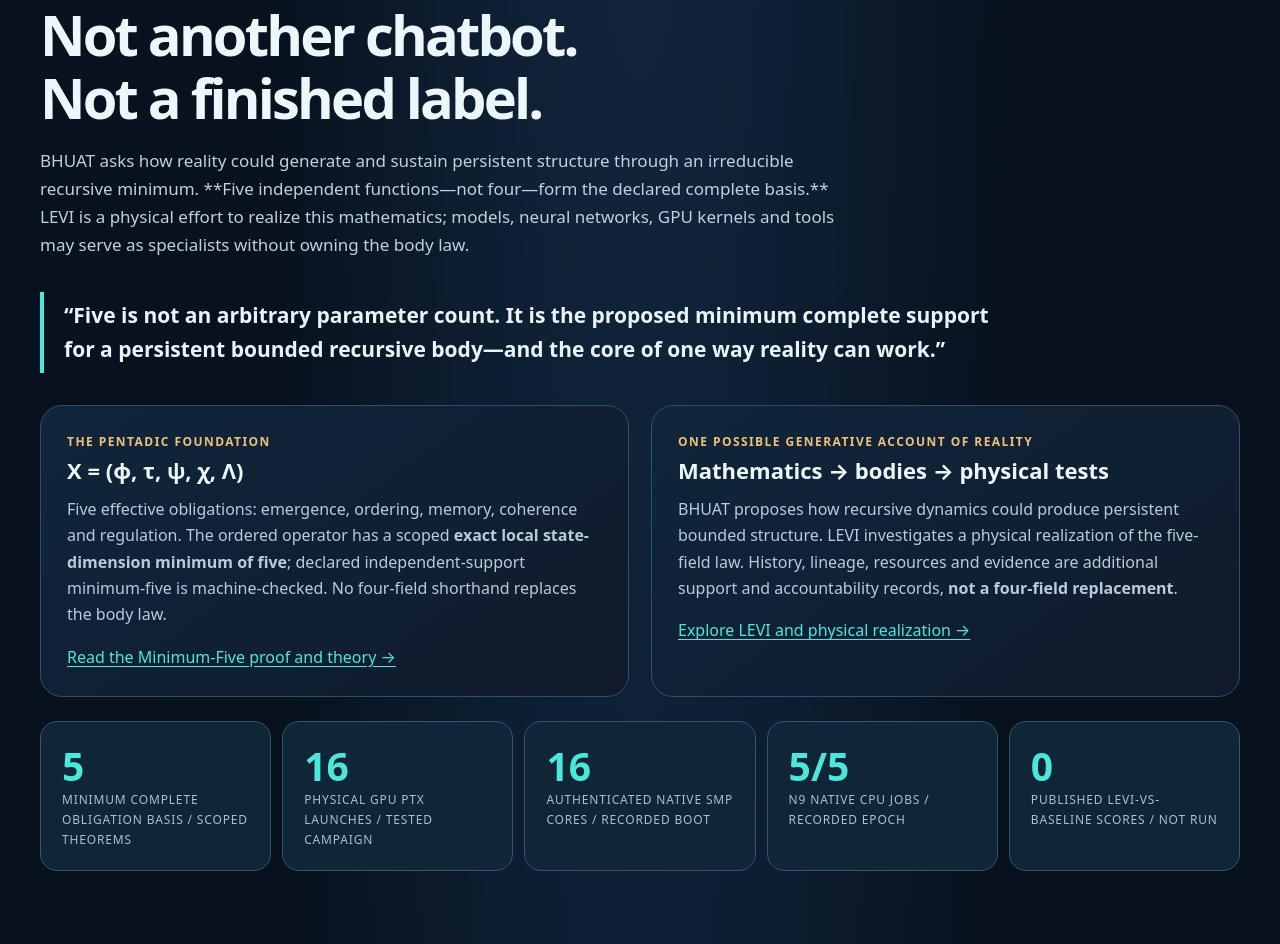
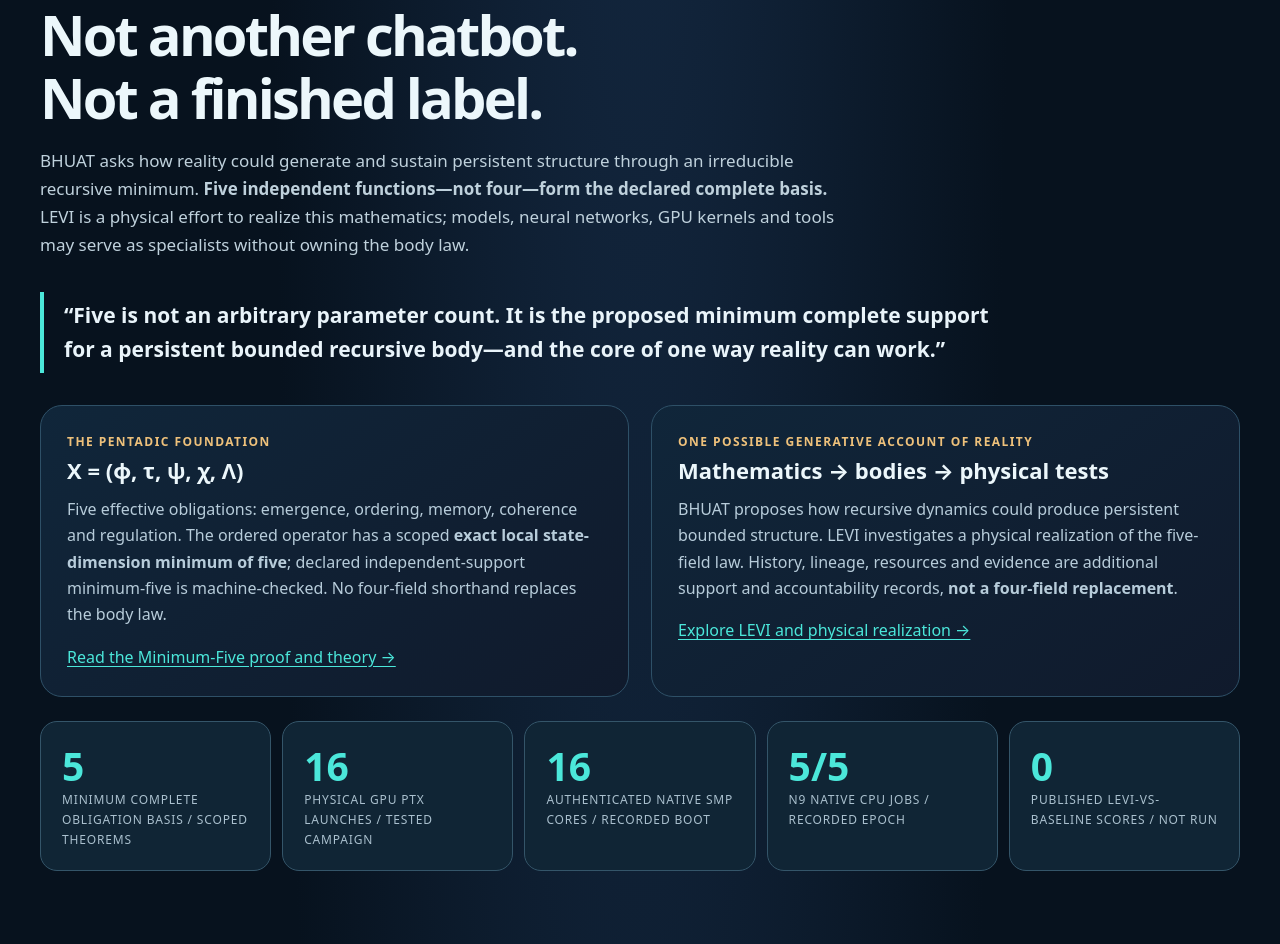
Before and after one commit to K-haotic/K-haotic, a plain HTML site: page docs/index.html in a window 1280 px wide. Shown: the part 1227-2171 px from the top of the page. Drawn offline with Linux system fonts and the light colour scheme.

Commit message:
fix(pages): render Minimum Five emphasis as valid HTML

```diff
--- a/docs/index.html
+++ b/docs/index.html
@@ -162,7 +162,7 @@ footer strong{color:#e7f9fc}
 <div class="shell">
 <p class="kicker">01 / The thesis</p>
 <h2 class="section-title">Not another chatbot.<br>Not a finished label.</h2>
-<p class="section-intro">BHUAT asks how reality could generate and sustain persistent structure through an irreducible recursive minimum. **Five independent functions—not four—form the declared complete basis.** LEVI is a physical effort to realize this mathematics; models, neural networks, GPU kernels and tools may serve as specialists without owning the body law.</p>
+<p class="section-intro">BHUAT asks how reality could generate and sustain persistent structure through an irreducible recursive minimum. <strong>Five independent functions—not four—form the declared complete basis.</strong> LEVI is a physical effort to realize this mathematics; models, neural networks, GPU kernels and tools may serve as specialists without owning the body law.</p>
 <div class="quote">“Five is not an arbitrary parameter count. It is the proposed minimum complete support for a persistent bounded recursive body—and the core of one way reality can work.”</div>
 <div class="row">
 <div class="panel"><div class="label">THE PENTADIC FOUNDATION</div><h3>X = (ϕ, τ, ψ, χ, Λ)</h3><p>Five effective obligations: emergence, ordering, memory, coherence and regulation. The ordered operator has a scoped <strong>exact local state-dimension minimum of five</strong>; declared independent-support minimum-five is machine-checked. No four-field shorthand replaces the body law.</p><a href="https://github.com/K-haotic/K-haotic/blob/main/field-notes/MINIMUM_FIVE.md">Read the Minimum-Five proof and theory &rarr;</a></div>
```
